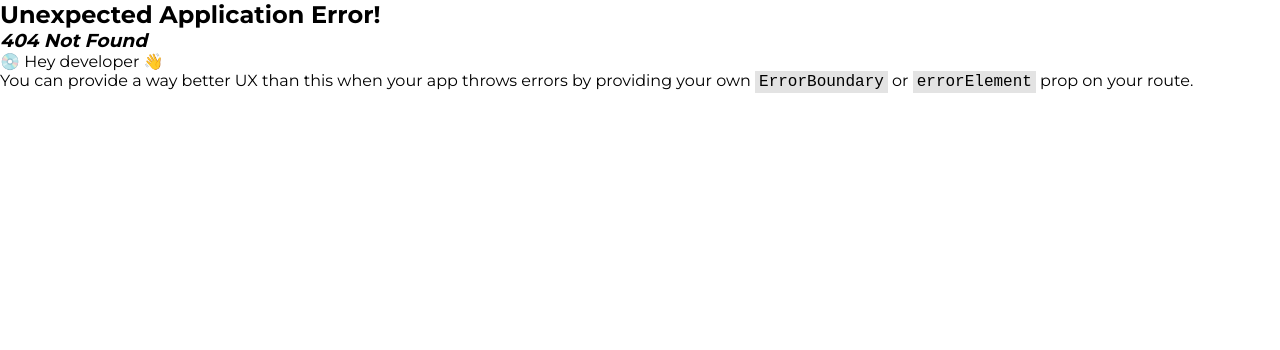
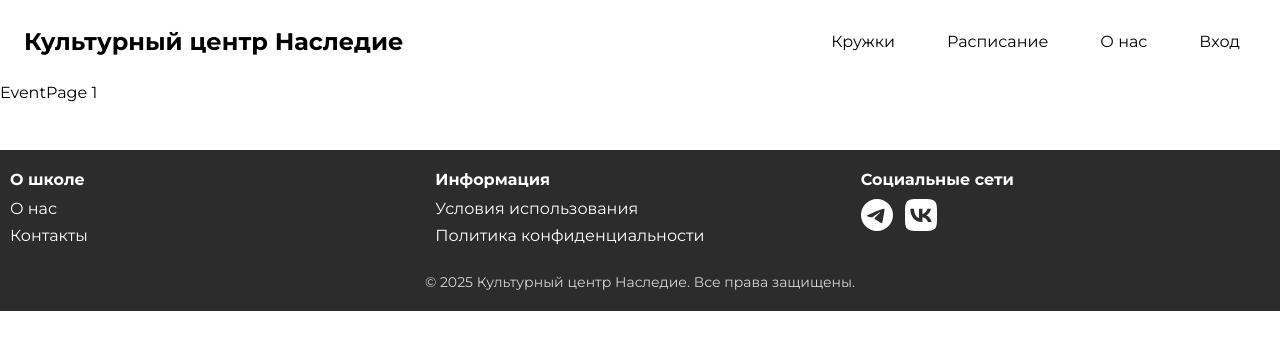
Before and after one commit to SergeyBogomolovv/hram-front, a React (Vite) app: page /events/1 in a window 1280 px wide. Before the commit this address had no page. Shown: the top 350 px of the page. Built offline with nearby package versions, Linux system fonts and the light colour scheme.

Commit message:
feat: add event page and use get events

```diff
--- a/src/app/app.tsx
+++ b/src/app/app.tsx
@@ -9,6 +9,7 @@ import LoginPage from '@/pages/auth/login';
 import RegisterPage from '@/pages/auth/register';
 import { publicLoader } from '@/pages/auth/loaders/public';
 import SectionsPage from '@/pages/sections/sections';
+import EventPage from '@/pages/event';
 
 const router = createBrowserRouter([
   {
@@ -20,6 +21,7 @@ const router = createBrowserRouter([
       { path: 'about', element: <AboutPage /> },
       { path: 'login', element: <LoginPage />, loader: publicLoader },
       { path: 'register', element: <RegisterPage />, loader: publicLoader },
+      { path: 'events/:id', element: <EventPage /> },
     ],
   },
 ]);
--- /dev/null
+++ b/src/pages/event/index.tsx
@@ -0,0 +1,6 @@
+import { useParams } from 'react-router';
+
+export default function EventPage() {
+  const { id } = useParams();
+  return <div>EventPage {id}</div>;
+}
--- /dev/null
+++ b/src/widgets/events/api/get-events.ts
@@ -0,0 +1,36 @@
+import { useQuery } from '@tanstack/react-query';
+import { Event } from '../model/schema';
+import { $api } from '@/shared/lib/api';
+
+const events: Event[] = [
+  {
+    id: 1,
+    nameImg: '/placeholder1.jpg',
+    title: 'Название мероприятия',
+    content:
+      '“Путешествие в прошлое: Уникальный урок истории в Воскресной школе Евфросинии Московской”',
+    author: 'Евфросиния Московская',
+  },
+  {
+    id: 2,
+    nameImg: '/placeholder2.jpg',
+    title: 'Название мероприятия',
+    content:
+      '“Путешествие в прошлое: Уникальный урок истории в Воскресной школе Евфросинии Московской”',
+    author: 'Евфросиния Московская',
+  },
+];
+
+export const getEvents = async () => {
+  const { data } = await $api.get('/');
+  console.log(data);
+  await new Promise((resolve) => setTimeout(resolve, 200));
+  return events;
+};
+
+export const useGetEvents = () => {
+  return useQuery({
+    queryKey: ['events'],
+    queryFn: getEvents,
+  });
+};
--- /dev/null
+++ b/src/widgets/events/model/schema.ts
@@ -0,0 +1,11 @@
+import { z } from 'zod';
+
+export const eventSchema = z.object({
+  id: z.number(),
+  title: z.string(),
+  content: z.string(),
+  author: z.string(),
+  nameImg: z.string(),
+});
+
+export type Event = z.infer<typeof eventSchema>;
--- a/src/widgets/events/ui/events.tsx
+++ b/src/widgets/events/ui/events.tsx
@@ -1,58 +1,41 @@
-import styles from './events.module.css'
-import EventCard from '@/widgets/events/ui/event-card'
-import { Input, InputAdornment } from '@mui/material'
-import { motion } from 'motion/react'
-import { MdSearch } from 'react-icons/md'
+import styles from './events.module.css';
+import EventCard from '@/widgets/events/ui/event-card';
+import { Input, InputAdornment } from '@mui/material';
+import { motion } from 'motion/react';
+import { MdSearch } from 'react-icons/md';
+import { useGetEvents } from '../api/get-events';
 
-interface Event {
-  image: string
-  text: string
-  link: string
-}
-
-const events: Event[] = [
-  {
-    image: '/placeholder1.jpg',
-    text: '“Путешествие в прошлое: Уникальный урок истории в Воскресной школе Евфросинии Московской”',
-    link: '#',
-  },
-  {
-    image: '/placeholder2.jpg',
-    text: '“Путешествие в прошлое: Уникальный урок истории в Воскресной школе Евфросинии Московской”',
-    link: '#',
-  },
-]
-
-const MotionCard = motion(EventCard)
+const MotionCard = motion(EventCard);
 
 export function EventsSection() {
+  const { data } = useGetEvents();
   return (
     <section className={styles.container}>
       <div className={styles.header}>
         <h1 className={styles.title}>Мероприятия</h1>
         <Input
-          placeholder='Поиск мероприятий'
+          placeholder="Поиск мероприятий"
           startAdornment={
-            <InputAdornment position='start'>
+            <InputAdornment position="start">
               <MdSearch size={24} />
             </InputAdornment>
           }
         />
       </div>
       <div className={styles.events}>
-        {events.map((event, index) => (
+        {data?.map((event, index) => (
           <MotionCard
             initial={{ opacity: 0, y: 50 }}
             whileInView={{ opacity: 1, y: 0 }}
             transition={{ duration: 0.5 }}
             viewport={{ once: true }}
             key={index}
-            href={event.link}
-            content={event.text}
-            image={event.image}
+            href={`/events/${event.id}`}
+            content={event.content}
+            image={event.nameImg}
           />
         ))}
       </div>
     </section>
-  )
+  );
 }
```
